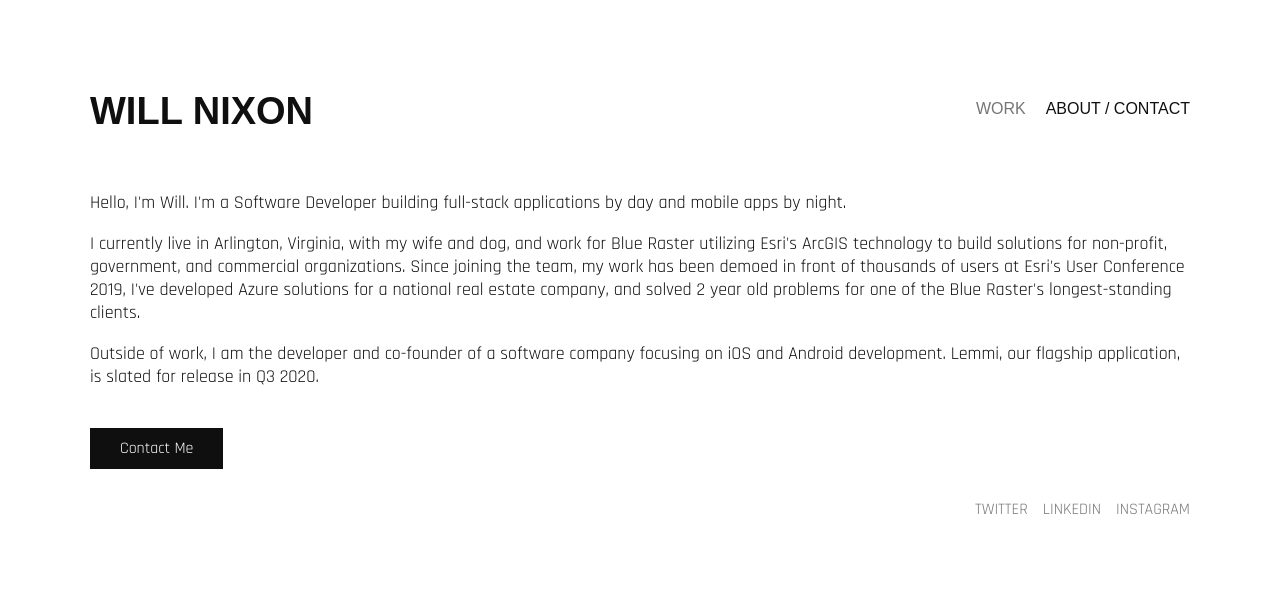
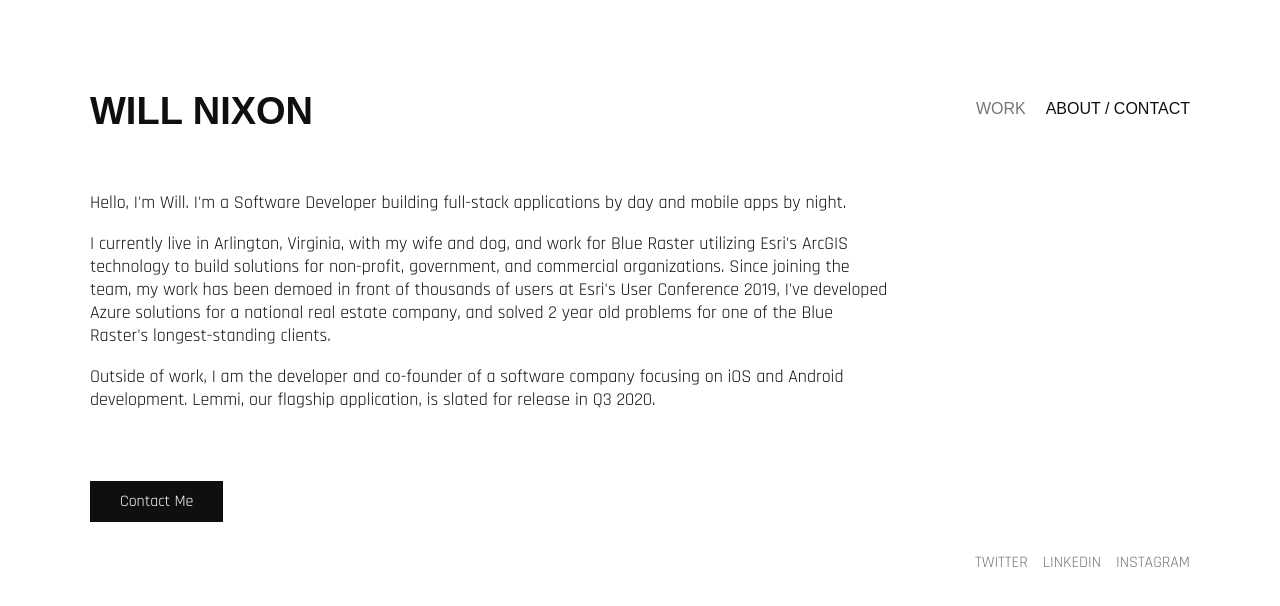
Before and after one commit to willnix86/portfolio, a Svelte app: page / in a window 1280 px wide. Both pictures are taken after a click on the button "ABOUT / CONTACT". Shown: the top 606 px of the page. Built offline with nearby package versions, Linux system fonts and the light colour scheme; a web font is replaced by a local one.

Commit message:
minor style tweaks

```diff
--- a/src/components/about.svelte
+++ b/src/components/about.svelte
@@ -5,9 +5,10 @@
 <style>
   .about {
     text-align: left;
+    max-width: 800px;
   }
   .about div {
-    margin-bottom: 50px;
+    margin-bottom: 80px;
   }
   .about p {
     font-size: 18px;
```
Also changed, not shown: public/build/bundle.css, public/build/bundle.js, 2 other files (tests, documents, lock files or other folders).
